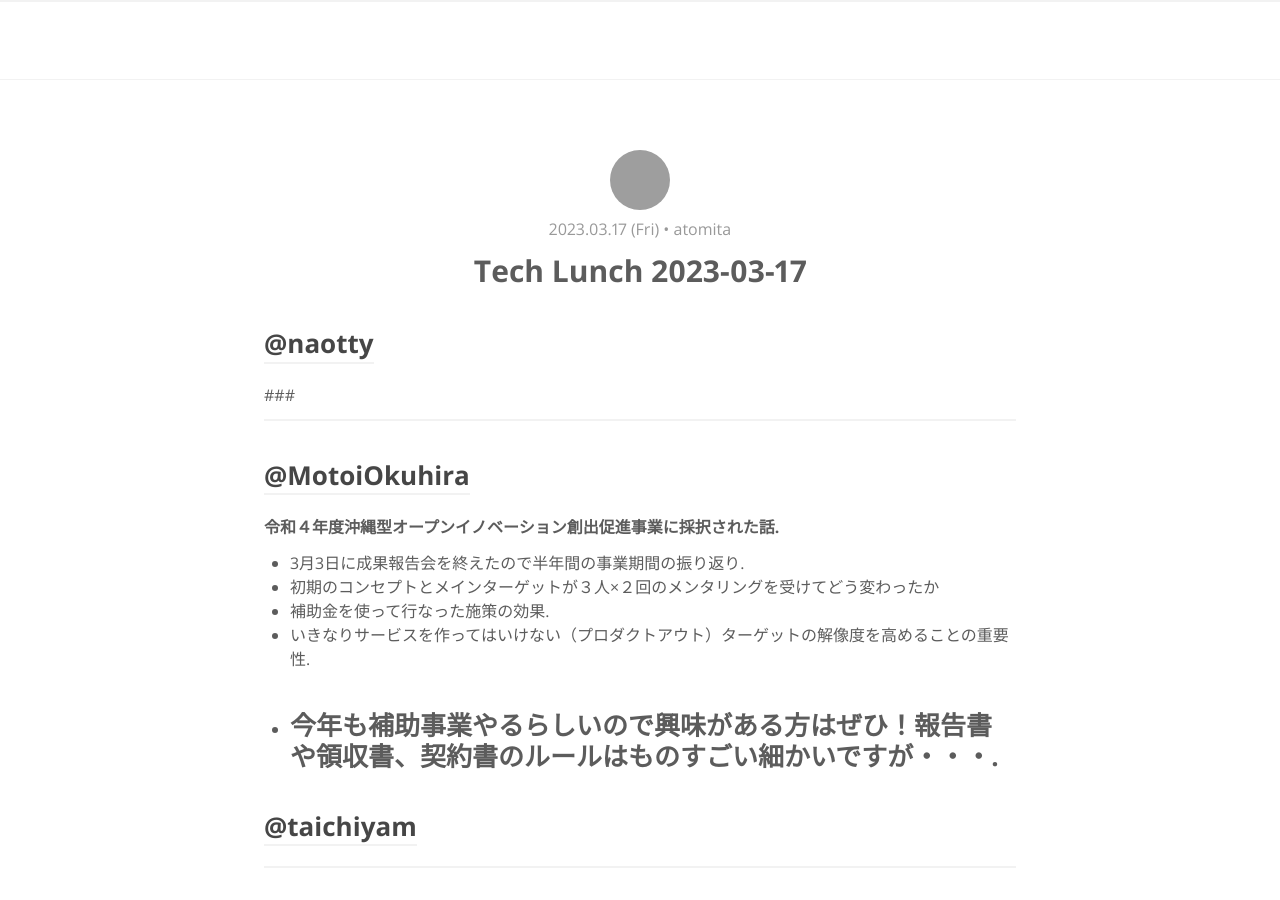
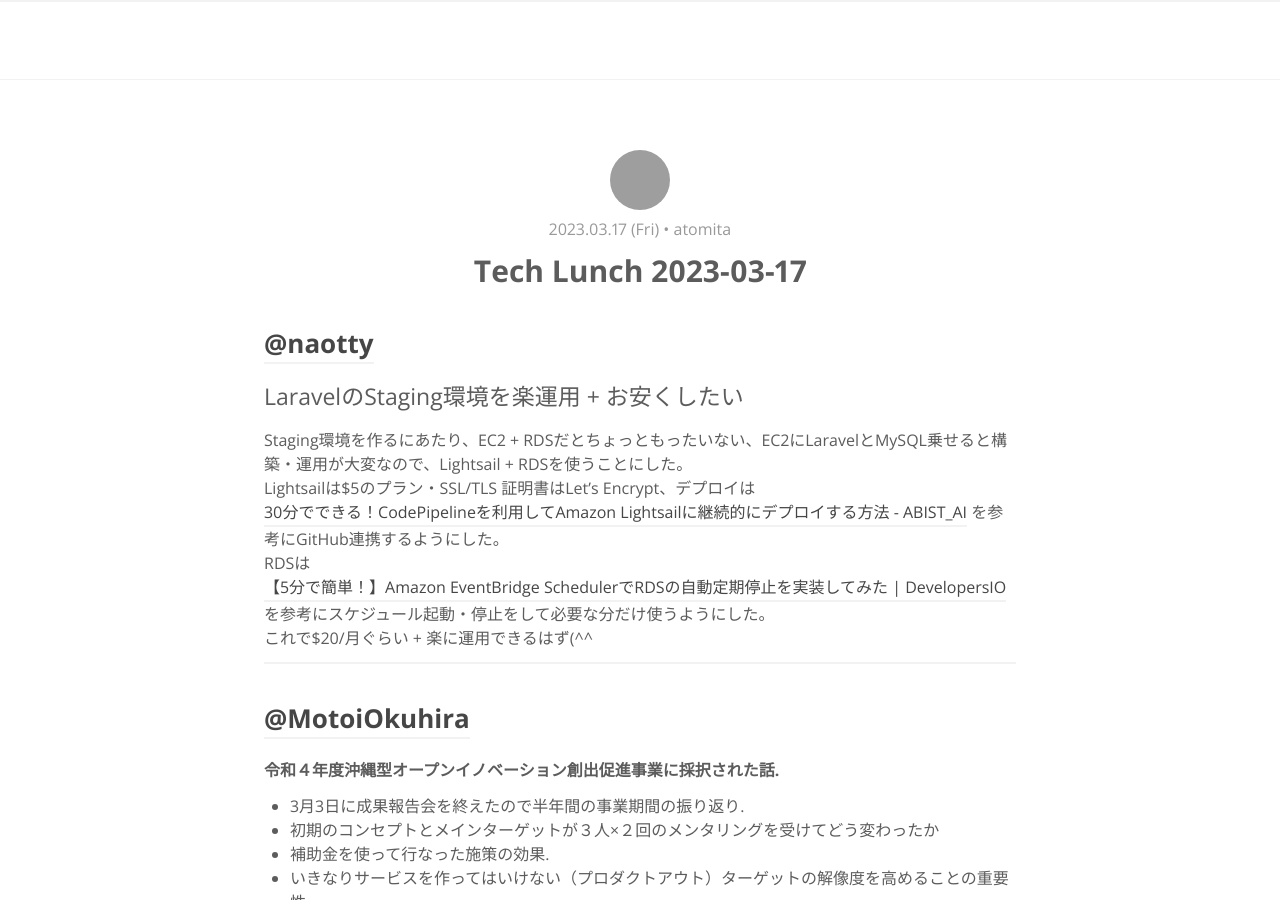
Before and after one commit to RyukyuInteractive/tech.ryukyu-i.co.jp, a Jekyll site: the page built from _posts/2023-03-17-tech-lunch.md, in a window 1280 px wide and 900 px high. Built offline with Jekyll 4.4.1, drawn with Linux system fonts in a browser that asks for light colours; a script that is not in the unit is left out; comment, search, counter and statistics services are not loaded; grey boxes are pictures that could not be loaded.

Commit message:
Update 2023-03-17-tech-lunch.md

```diff
--- a/_posts/2023-03-17-tech-lunch.md
+++ b/_posts/2023-03-17-tech-lunch.md
@@ -9,7 +9,12 @@ typora-root-url: ..
 
 
 ## [@naotty](https://github.com/naotty)
-###
+### LaravelのStaging環境を楽運用 + お安くしたい
+Staging環境を作るにあたり、EC2 + RDSだとちょっともったいない、EC2にLaravelとMySQL乗せると構築・運用が大変なので、Lightsail + RDSを使うことにした。
+Lightsailは$5のプラン・SSL/TLS 証明書はLet’s Encrypt、デプロイは [30分でできる！CodePipelineを利用してAmazon Lightsailに継続的にデプロイする方法 \- ABIST\_AI](https://blog.abist-ai.com/entry/codepipeline-lightsail) を参考にGitHub連携するようにした。
+RDSは [【5分で簡単！】Amazon EventBridge SchedulerでRDSの自動定期停止を実装してみた \| DevelopersIO](https://dev.classmethod.jp/articles/amazon-eventbridge-scheduler-rds-stop/) を参考にスケジュール起動・停止をして必要な分だけ使うようにした。
+これで$20/月ぐらい + 楽に運用できるはず(^^
+
 
 ---
 
```
